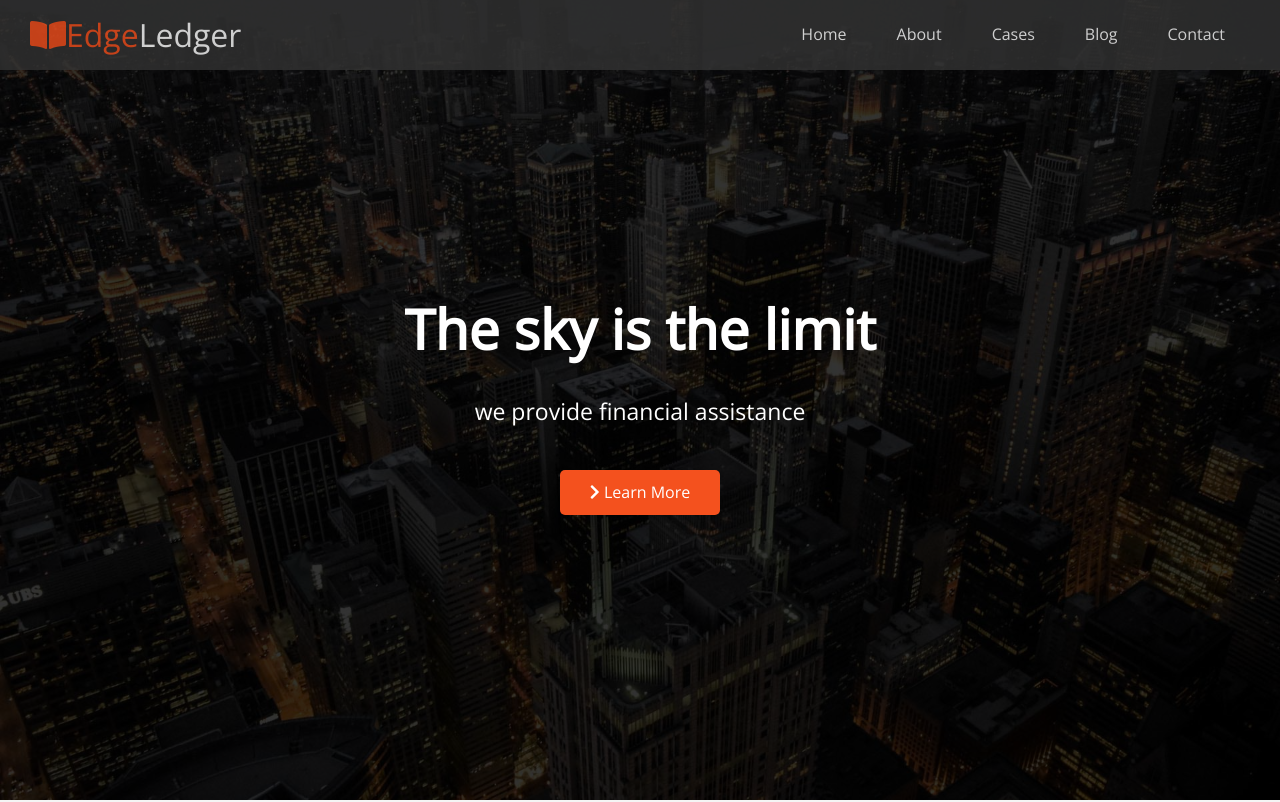
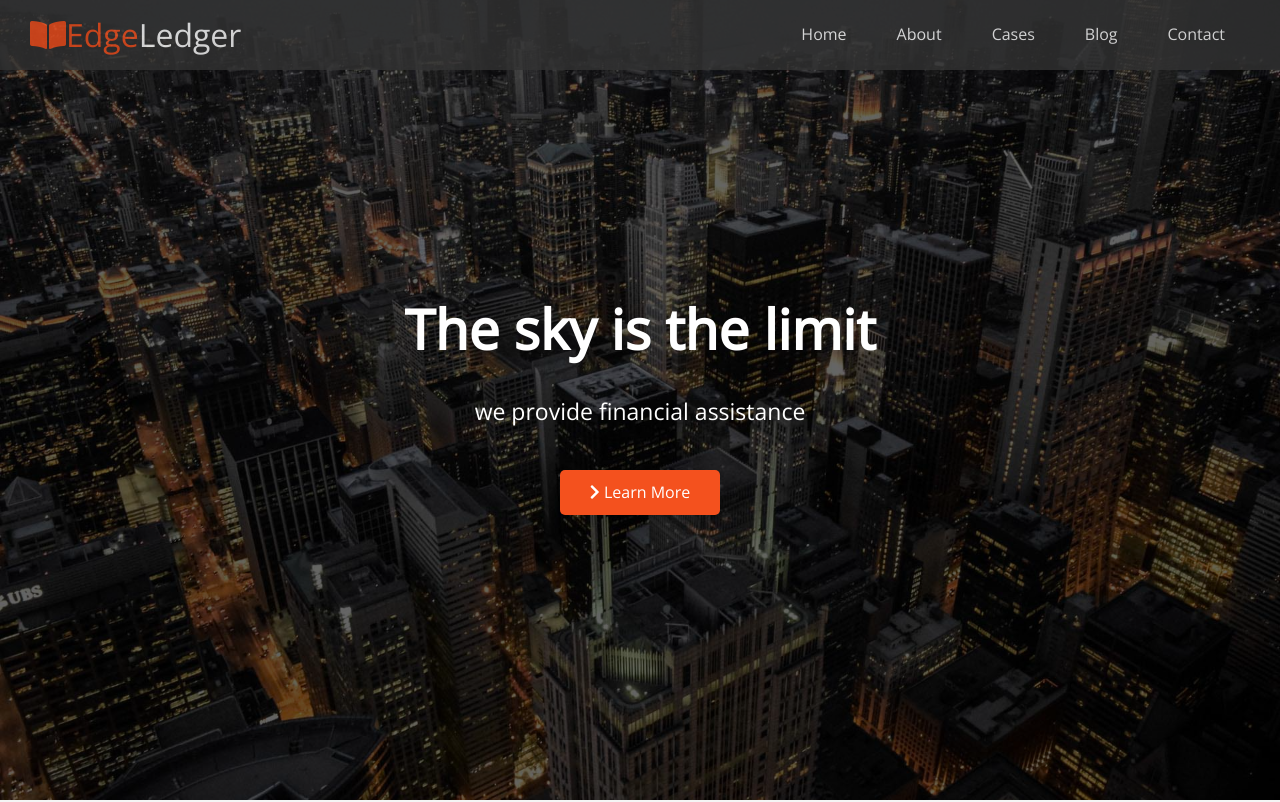
Before and after one commit to BhuvaneshPatil/Practice-project, a plain HTML site: page index.html in a window 1280 px wide. Shown: the top 802 px of the page. Drawn offline with nearby package versions, Linux system fonts and the light colour scheme.

Commit message:
This is Edge ledger Website 1

```diff
--- a/css/style.css
+++ b/css/style.css
@@ -67,6 +67,9 @@ img{
      height: 100vh;
      position: relative;
      color: #fff;
+     /* color: #337ab7; */
+     background-attachment: fixed;
+
  }
  .hero .content{
      display: flex;
@@ -89,7 +92,7 @@ img{
  .hero::before{
     content: '';
     position: absolute;
-    background-color: rgba(0,0,0,0.8);
+    background-color: rgba(0,0,0,0.6);
     height: 100vh;
     width: 100%;
     top: 0;
```
